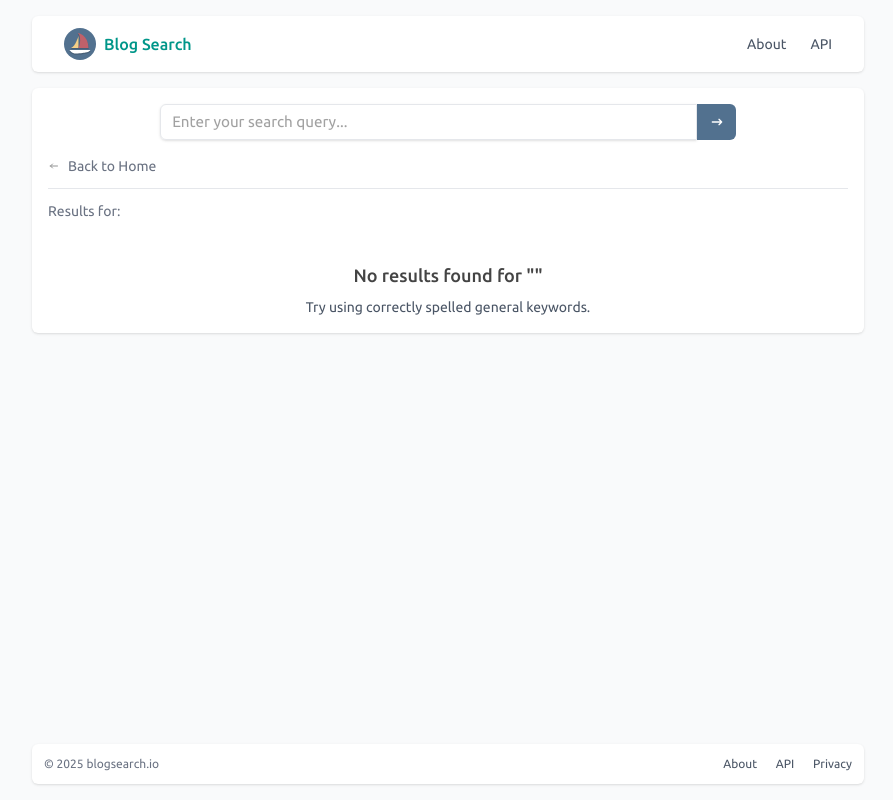
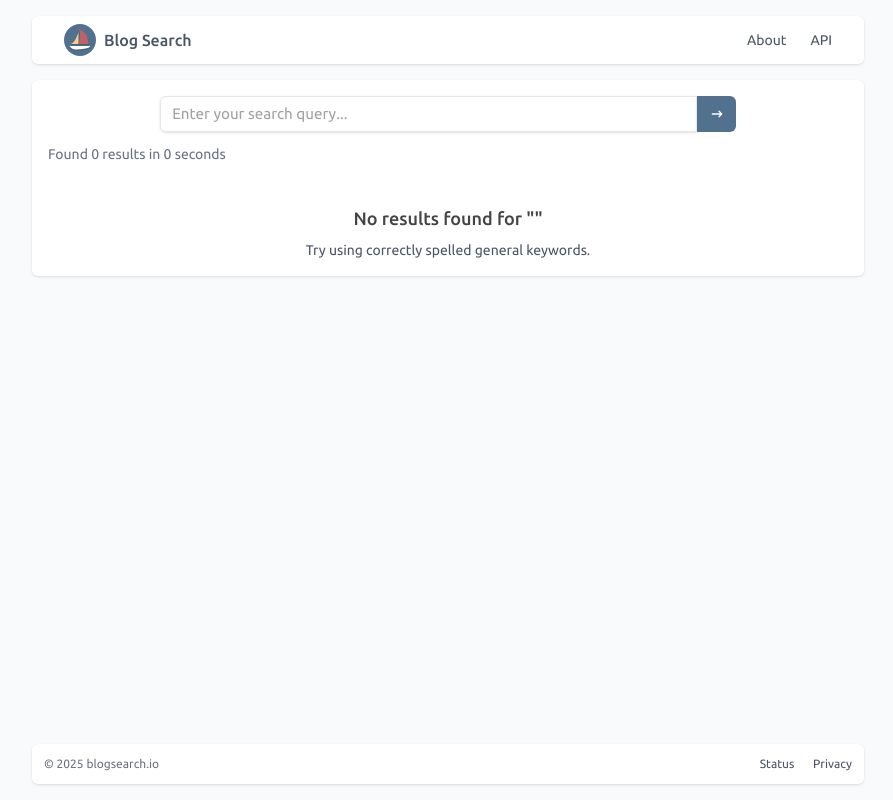
Before and after one commit to sawatkins/blog-search, a FastAPI app: page /search in a window 1280 px wide. Shown: the whole page, without its empty margins (192-1085 px from the left). Run offline with FastAPI, Linux system fonts and the light colour scheme.

Commit message:
even more but smaller visual changes

```diff
--- a/web/templates/api.html
+++ b/web/templates/api.html
@@ -4,11 +4,11 @@
 
 {% block content %}
 <div class="w-full">
-    <h2 class="text-2xl font-medium mb-4">API Documentation</h2>
+    <h3 class="text-lg font-medium mb-4">API Documentation</h3>
 
     <p class="mt-2 mb-4">Blog Search offers a simple API to programmatically access search results.</p>
 
-    <h3 class="font-medium text-lg mb-2">Search Endpoint</h3>
+    <h3 class="font-medium text-md mb-2">Search Endpoint</h3>
     <pre class="bg-gray-100 p-2 rounded my-2 font-mono"><code>GET /api/search?q={query}</code></pre>
 
     <p class="mb-2">Returns: JSON object with an array of search results, or an empty array if no results are found.</p>
@@ -24,7 +24,7 @@
   ]
 }</code></pre>
 
-    <h3 class="font-medium text-lg mb-2">Example Usage</h3>
+    <h3 class="font-medium text-md mb-2">Example Usage</h3>
     <pre class="bg-gray-100 p-2 rounded my-2 font-mono"><code style="white-space: pre-wrap;"># Python
 r = requests.get("https://blogsearch.io/api/search", params={"q": "your search query"})
 results = r.json()["results"]</code></pre>
--- a/web/templates/base.html
+++ b/web/templates/base.html
@@ -14,21 +14,12 @@
     <script src="https://cdn.jsdelivr.net/npm/@tailwindcss/browser@4"></script>
     <link rel="preconnect" href="https://fonts.googleapis.com">
     <link rel="preconnect" href="https://fonts.gstatic.com" crossorigin>
-    <link href="https://fonts.googleapis.com/css2?family=Play:wght@400;700&display=swap" rel="stylesheet">
+
     <script defer src="https://umami.sawatkins.com/umami" data-website-id="a2446000-b7cd-480a-a4e9-4d777b8294d4"></script>
 
     <style>
-        /* Ubuntu Font Family */
         @import url('https://fonts.googleapis.com/css2?family=Ubuntu:wght@300;400;500;700&display=swap');
         @import url('https://fonts.googleapis.com/css2?family=Ubuntu+Mono:wght@400;700&display=swap');
-
-        @font-face {
-            font-family: 'Univers';
-            src: url('/static/fonts/univers-next-regular.woff2') format('woff2');
-            font-weight: normal;
-            font-style: normal;
-            font-display: swap;
-        }
 
         body {
             font-family: 'Ubuntu', sans-serif;
@@ -44,18 +35,7 @@
             font-family: 'Ubuntu Mono', monospace;
         }
 
-        .mono-heading {
-            font-family: 'Ubuntu Mono', monospace;
-            font-weight: 700;
-        }
-
-        /* h3 {
-            font-size: 1.3rem;
-            font-weight: 500;
-            color: #333;
-        } */
-
-        input, button {
+        form input, form button {
             font-size: 0.95rem;
             padding: 0.4rem 0.7rem;
         }
@@ -97,13 +77,13 @@
 <body class="mx-auto px-4 sm:px-6 lg:px-8 max-w-4xl flex flex-col min-h-screen bg-gray-50">
     <header class="bg-white rounded-md shadow-sm mb-4 mt-4">
         <div class="mx-auto max-w-screen-xl px-4 sm:px-6 lg:px-8">
-          <div class="flex h-14 items-center justify-between">
+          <div class="flex h-12 items-center justify-between">
             <div class="flex-1 md:flex md:items-center md:gap-12">
               <a class="block" href="/">
                 <span class="sr-only">Home</span>
                 <div class="flex items-center">
                     <img src="/static/img/sailboat.svg" alt="Blog Search logo" width="32"">
-                    <span class="ml-2 text-base font-medium text-teal-600">Blog Search</span>
+                    <span class="ml-2 text-base font-medium text-gray-600">Blog Search</span>
                 </div>
               </a>
             </div>
@@ -112,11 +92,11 @@
               <nav aria-label="Global" class="hidden md:block">
                 <ul class="flex items-center gap-6 text-sm">
                   <li>
-                    <a class="text-gray-600 transition hover:text-[#52718f]" href="/about"> About </a>
+                    <a class="text-gray-600 transition hover:text-[#52718f] hover:underline" href="/about"> About </a>
                   </li>
 
                   <li>
-                    <a class="text-gray-600 transition hover:text-[#52718f]" href="/api"> API </a>
+                    <a class="text-gray-600 transition hover:text-[#52718f] hover:underline" href="/api"> API </a>
                   </li>
                 </ul>
               </nav>
@@ -137,9 +117,8 @@
         <div class="flex justify-between items-center text-xs text-gray-500">
             <span>&copy; 2025 blogsearch.io</span>
             <div class="space-x-4">
-                <a href="/about" class="text-gray-600 hover:text-[#52718f] transition-colors">About</a>
-                <a href="/api" class="text-gray-600 hover:text-[#52718f] transition-colors">API</a>
-                <a href="#" class="text-gray-600 hover:text-[#52718f] transition-colors">Privacy</a>
+                <a href="#" class="text-gray-600 hover:text-[#52718f] hover:underline transition-colors">Status</a>
+                <a href="#" class="text-gray-600 hover:text-[#52718f] hover:underline transition-colors">Privacy</a>
             </div>
         </div>
     </footer>
--- a/web/templates/search.html
+++ b/web/templates/search.html
@@ -4,7 +4,7 @@
 
 {% block content %}
     <!-- Redesigned search form -->
-    <form id="search-form" class="w-full mb-4" action="/search" method="get">
+    <form id="search-form" class="w-full mb-3" action="/search" method="get">
         <div class="relative flex justify-center w-full max-w-xl mx-auto">
             <input type="text" name="q" id="search-input"
                 class="w-full rounded-l-md border border-gray-200 px-4 py-2 pr-12 shadow-sm focus:border-[#52718f] focus:outline-none focus:ring-0 text-sm"
@@ -18,7 +18,7 @@
     </form>
 
     <div id="search-results-container" class="w-full mx-auto">
-        <div class="flex items-center justify-between border-b border-gray-200 pb-3 mb-3">
+        <!-- <div class="flex items-center justify-between border-b border-gray-200 pb-3 mb-3">
             <a class="text-gray-500 hover:text-[#52718f] transition-colors flex items-center text-sm" href="/">
                 <img src="/static/img/arrow-sm-left.svg" alt="Back" class="w-3 h-3 mr-2">
                 Back to Home
@@ -26,17 +26,17 @@
             {% if results is defined and results %}
             <span class="text-xs text-gray-500">Found {{ results|length }} results in {{ time }} seconds</span>
             {% endif %}
-        </div>
+        </div> -->
 
-        <h2 class="text-sm text-gray-500 mb-3">Results for: <span class="font-medium text-[#52718f]">{{ query }}</span></h2>
+        <p class="text-sm text-gray-500 mb-3">Found {{ results|length }} results in {{ time }} seconds</p>
 
         {% if results is defined %}
             {% if results %}
-                <div class="space-y-2">
-                    {% for post in results[:5] %}
-                        <article class="border-l-2 border-[#52718f] pl-3 mb-3 hover:bg-gray-50 transition-colors rounded-r-md">
+                <div class="space-y-2" id="results-container">
+                    {% for post in results %}
+                        <article class="border-l-2 border-[#52718f] pl-3 mb-3 hover:bg-gray-50 transition-colors rounded-r-md {% if loop.index > 6 %}hidden{% endif %}" data-result-index="{{ loop.index }}">
                             <h3 class="text-base font-medium text-gray-700 mb-1">
-                                <a href="{{ post.url|default('#') }}" target="_blank" class="hover:text-[#52718f] transition-colors">
+                                <a href="{{ post.url|default('#') }}" target="_blank" class="hover:text-[#52718f] hover:underline hover:decoration-1 hover:underline-offset-2 transition-colors">
                                     {{ post.title[:90] if post.title else 'untitled' }}
                                 </a>
                             </h3>
@@ -50,6 +50,17 @@
                         </article>
                     {% endfor %}
                 </div>
+
+                {% if results|length > 6 %}
+                <div class="text-center mt-4">
+                    <button id="load-more-button" class="text-xs text-gray-600 hover:text-[#52718f] py-1 px-3 rounded flex items-center mx-auto transition-colors cursor-pointer">
+                        <span>More results</span>
+                        <svg xmlns="http://www.w3.org/2000/svg" class="h-3 w-3 ml-1" fill="none" viewBox="0 0 24 24" stroke="currentColor">
+                            <path stroke-linecap="round" stroke-linejoin="round" stroke-width="2" d="M19 9l-7 7-7-7" />
+                        </svg>
+                    </button>
+                </div>
+                {% endif %}
             {% else %}
                 <article class="mt-10 text-center">
                     <h3 class="text-lg font-medium mb-2">No results found for "{{ query }}"</h3>
@@ -66,16 +77,38 @@
 
 {% block scripts %}
     <script>
-        // Optional: Focus search input on load if needed
         // document.getElementById('search-input')?.focus();
 
-        // Prevent empty search submission from this page too
         document.getElementById('search-form').addEventListener('submit', function (event) {
             var query = document.getElementById('search-input').value.trim();
             if (query === '') {
-                event.preventDefault(); // Prevent form submission
+                event.preventDefault();
                 document.getElementById('search-input').focus();
-                console.log('Empty search prevented');
+            }
+        });
+
+        // Load more results functionality
+        document.addEventListener('DOMContentLoaded', function() {
+            const loadMoreButton = document.getElementById('load-more-button');
+            if (loadMoreButton) {
+                loadMoreButton.addEventListener('click', function() {
+                    // Get all hidden results
+                    const hiddenResults = document.querySelectorAll('#results-container article.hidden');
+
+                    // Show the next 6 results
+                    let count = 0;
+                    hiddenResults.forEach(function(result) {
+                        if (count < 6) {
+                            result.classList.remove('hidden');
+                            count++;
+                        }
+                    });
+
+                    // Hide the button if no more results to show
+                    if (hiddenResults.length <= 6) {
+                        loadMoreButton.classList.add('hidden');
+                    }
+                });
             }
         });
     </script>
```
Also changed, not shown: web/templates/about.html (+7 -7 lines).
